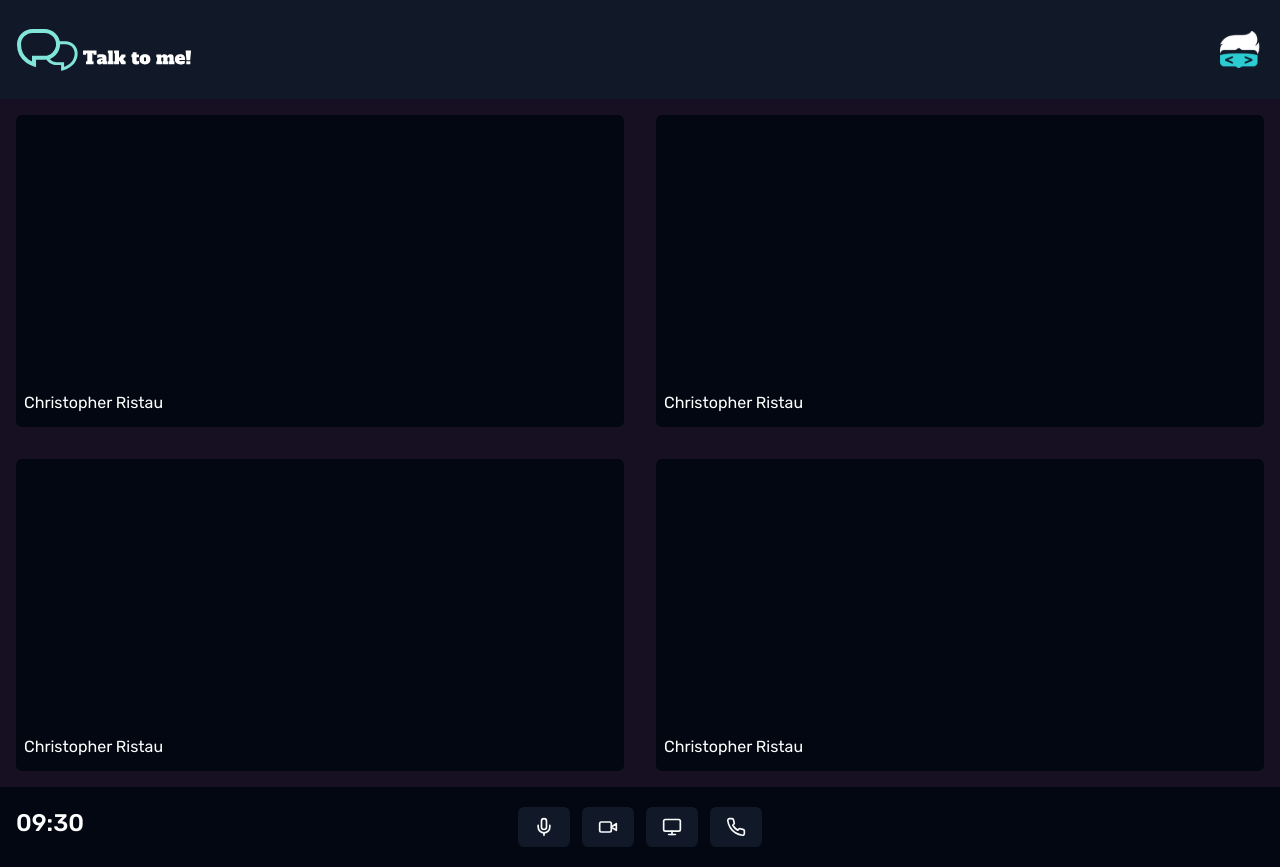
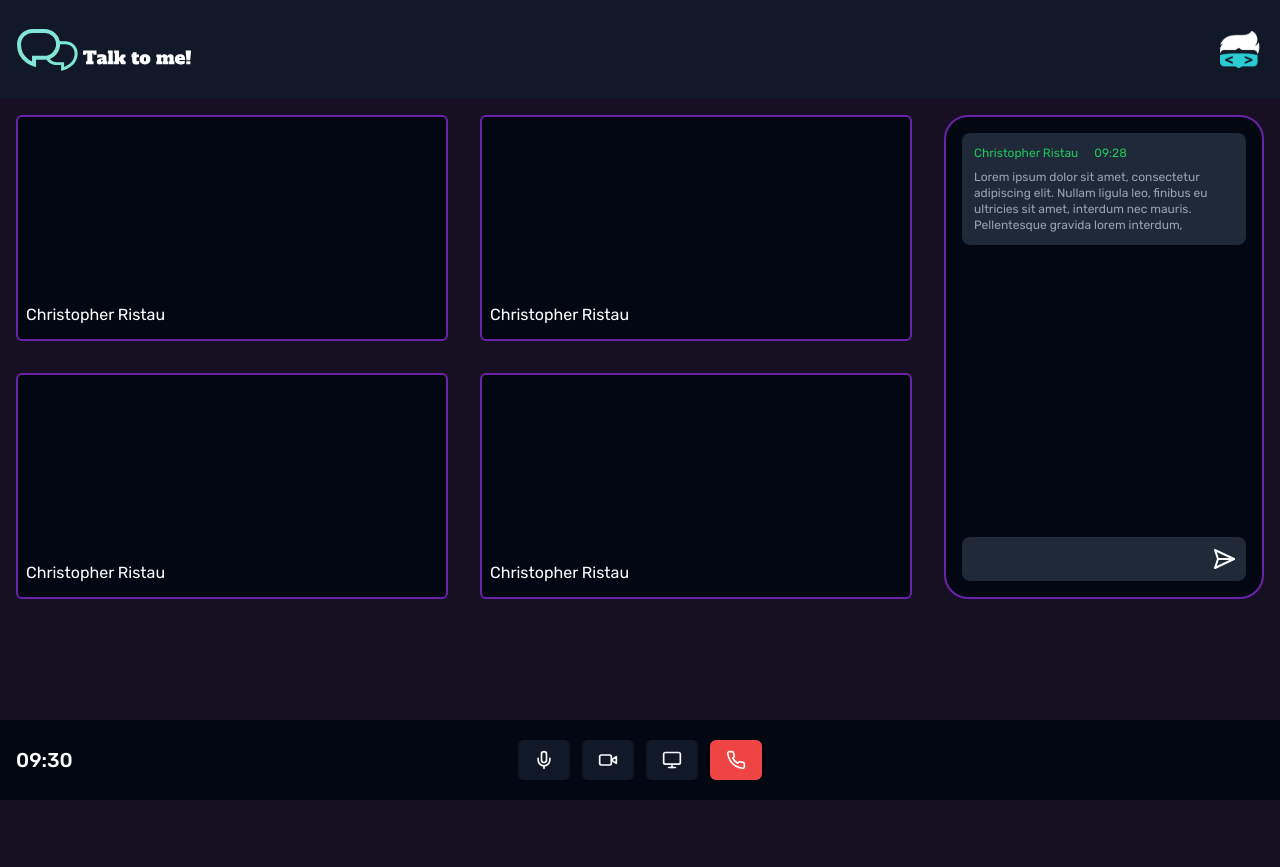
Before and after one commit to christopher-alves-dev/the-chris-code-meet, a Next.js app: page /room/1 in a window 1280 px wide. After the commit the page ends 800 px from the top, so only its background shows below. Built offline with nearby package versions, Linux system fonts and the light colour scheme.

Commit message:
feat: add chat and improve room page styles

```diff
--- a/src/app/room/[id]/page.tsx
+++ b/src/app/room/[id]/page.tsx
@@ -1,12 +1,6 @@
 import { Button } from "@/components/ui/button";
-import {
-  CameraIcon,
-  Computer,
-  Mic,
-  Monitor,
-  Phone,
-  VideoIcon,
-} from "lucide-react";
+import { Input } from "@/components/ui/input";
+import { Mic, Monitor, Phone, SendHorizonal, VideoIcon } from "lucide-react";
 
 type Props = {
   params: {
@@ -17,26 +11,54 @@ type Props = {
 export default function Room({ params }: Props) {
   return (
     <div className="flex  flex-1 flex-col justify-between">
-      <div className="grid grid-cols-1 gap-8 p-4 md:grid-cols-2">
-        <div className="relative h-full w-full rounded-md bg-gray-950 p-2">
+      <div className="flex justify-between gap-8 p-4">
+        {/* videos container */}
+        <div className="grid flex-1 grid-cols-1 gap-8 md:grid-cols-2">
+          <div className="relative h-full w-full rounded-md border-2 border-purple-800 bg-gray-950 p-2">
             <video className="h-full w-full" />
             <span className="absolute bottom-3">Christopher Ristau</span>
           </div>
-        <div className="relative h-full w-full rounded-md bg-gray-950 p-2">
+          <div className="relative h-full w-full rounded-md border-2 border-purple-800 bg-gray-950 p-2">
             <video className="h-full w-full" />
             <span className="absolute bottom-3">Christopher Ristau</span>
           </div>
-        <div className="relative h-full w-full rounded-md bg-gray-950 p-2">
+          <div className="relative h-full w-full rounded-md border-2 border-purple-800 bg-gray-950 p-2">
             <video className="h-full w-full" />
             <span className="absolute bottom-3">Christopher Ristau</span>
           </div>
-        <div className="relative h-full w-full rounded-md bg-gray-950 p-2">
+          <div className="relative h-full w-full rounded-md border-2 border-purple-800 bg-gray-950 p-2">
             <video className="h-full w-full" />
             <span className="absolute bottom-3">Christopher Ristau</span>
           </div>
         </div>
-      <footer className="items- relative flex justify-center bg-gray-950 px-4 py-5">
-        <span className="absolute left-4 text-2xl font-medium">09:30</span>
+
+        {/* chat container */}
+        <div className="flex w-full max-w-80 flex-col justify-between rounded-3xl border-2 border-purple-800 bg-gray-950 p-4">
+          <div className="flex flex-col gap-4">
+            <div className="flex flex-col gap-2 rounded-lg bg-gray-800 p-3">
+              <div className="flex items-center gap-4 text-xs text-green-500">
+                <p>Christopher Ristau </p>
+                <p>09:28</p>
+              </div>
+
+              <p className="text-xs text-gray-400">
+                Lorem ipsum dolor sit amet, consectetur adipiscing elit. Nullam
+                ligula leo, finibus eu ultricies sit amet, interdum nec mauris.
+                Pellentesque gravida lorem interdum,
+              </p>
+            </div>
+          </div>
+
+          <div className="flex items-center gap-2 rounded-lg border-2 border-transparent bg-gray-800 px-2 has-[:focus]:border-purple-800">
+            <Input className="w-full border-0 bg-transparent focus-visible:ring-transparent focus-visible:ring-offset-0" />
+            <div className="text-2xl">
+              <SendHorizonal className="h-[1em] w-[1em]" />
+            </div>
+          </div>
+        </div>
+      </div>
+      <footer className="relative flex items-center justify-center bg-gray-950 px-4 py-5">
+        <span className="absolute left-4 text-xl font-medium">09:30</span>
         <div className="flex gap-3">
           <Button className="text-xl">
             <Mic className="h-[1em] w-[1em]" />
@@ -47,7 +69,7 @@ export default function Room({ params }: Props) {
           <Button className="text-xl">
             <Monitor className="h-[1em] w-[1em]" />
           </Button>
-          <Button className="text-xl">
+          <Button className="bg-red-500 text-xl">
             <Phone className="h-[1em] w-[1em]" />
           </Button>
         </div>
```
Lines whose indentation alone changed are shown as unchanged.
